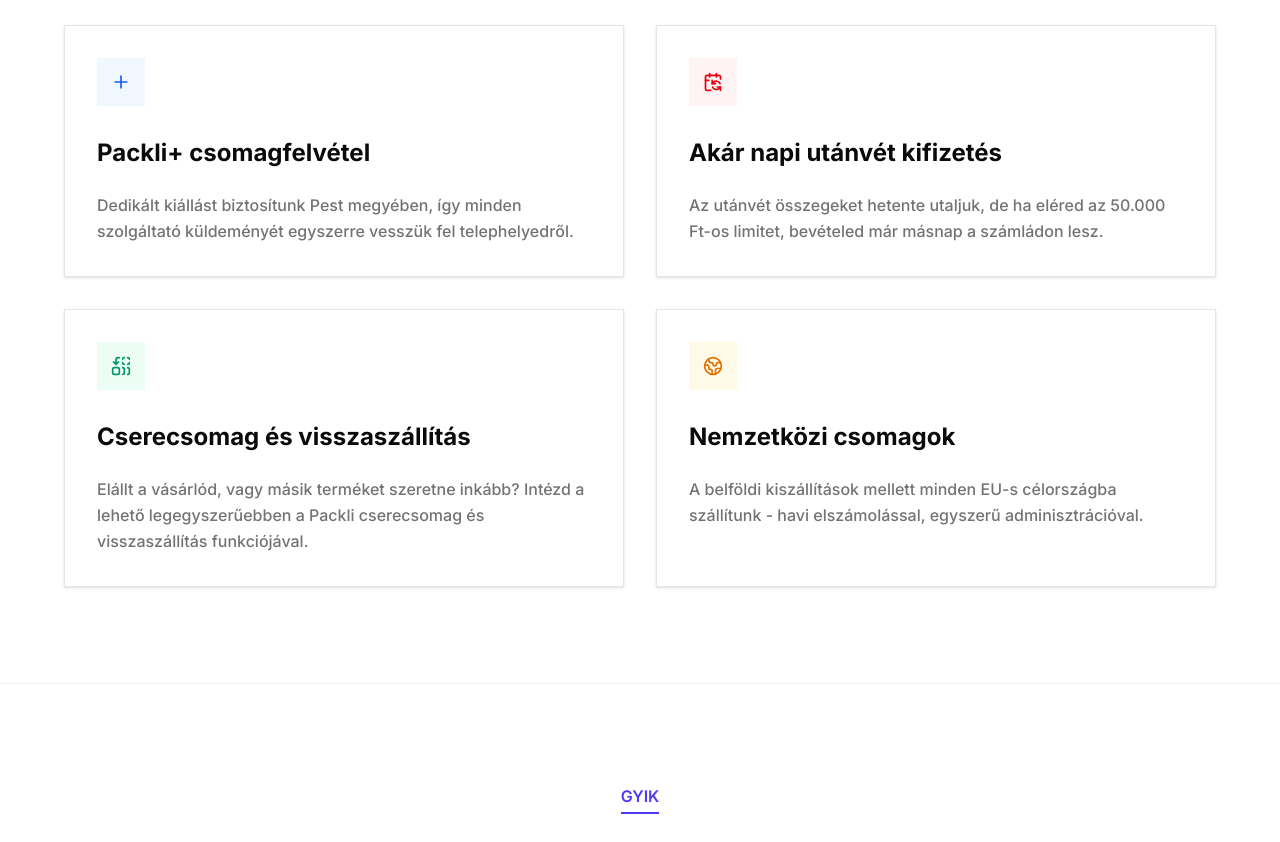
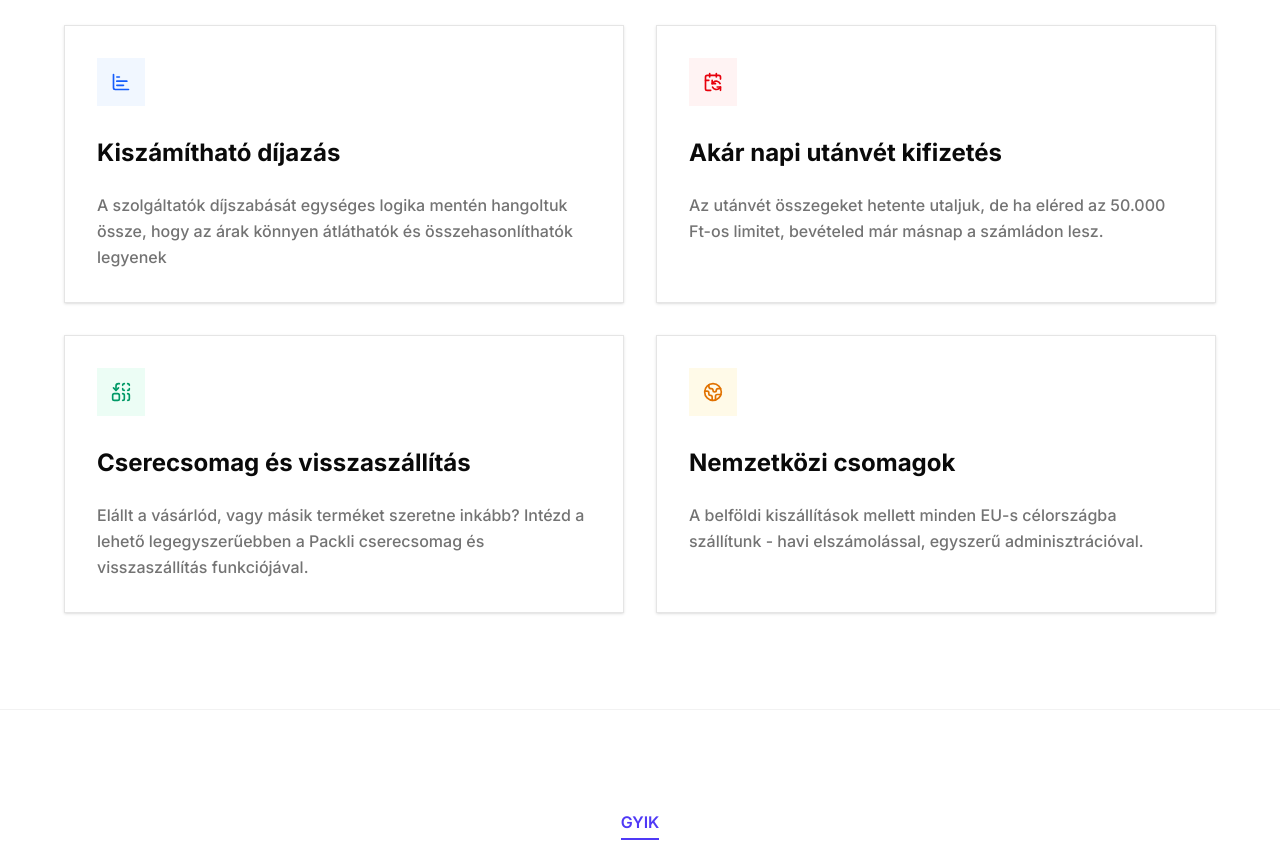
Before and after one commit to packli-hu/landing.packli.hu, a Next.js app: page / in a window 1280 px wide. Shown: the part 1940-2782 px from the top of the page. Built offline with nearby package versions, Linux system fonts and the light colour scheme.

Commit message:
Update features.tsx

```diff
--- a/components/features.tsx
+++ b/components/features.tsx
@@ -9,6 +9,7 @@
   ReplaceAll,
   Earth,
   Calculator,
+  ChartBarIcon,
 } from "lucide-react";
 import { cn } from "@/lib/utils";
 import { Button } from "./ui/button";
@@ -17,11 +18,11 @@
 const Features = () => {
   const features = [
     {
-      id: "packliplus",
-      icon: Plus,
-      title: "Packli+ csomagfelvétel",
+      id: "pricing",
+      icon: ChartBarIcon,
+      title: "Kiszámítható díjazás",
       description:
-        "Dedikált kiállást biztosítunk Pest megyében, így minden szolgáltató küldeményét egyszerre vesszük fel telephelyedről.",
+        "A szolgáltatók díjszabását egységes logika mentén hangoltuk össze, hogy az árak könnyen átláthatók és összehasonlíthatók legyenek",
       colors: {
         bg: "bg-blue-100/40 dark:bg-blue-950/40",
         icon: "text-blue-600",
@@ -130,7 +131,7 @@
               <Card
                 className={cn(
                   "h-full bg-background border border-border transition-all duration-500 p-8 relative overflow-hidden hover:shadow-lg",
-                  feature.colors.hover
+                  feature.colors.hover,
                 )}
               >
                 <CardContent className="p-0">
@@ -139,13 +140,13 @@
                     <div
                       className={cn(
                         "size-12  flex items-center justify-center group-hover:scale-110 transition-all duration-500 relative overflow-hidden",
-                        feature.colors.bg
+                        feature.colors.bg,
                       )}
                     >
                       <feature.icon
                         className={cn(
                           "size-5 relative z-10",
-                          feature.colors.icon
+                          feature.colors.icon,
                         )}
                       />
                     </div>
@@ -166,7 +167,7 @@
                   className={cn(
                     "absolute bottom-0 left-0 w-full h-1 bg-gradient-to-r transform scale-x-0 group-hover:scale-x-100 transition-transform duration-500 origin-left",
                     feature.colors.gradient,
-                    feature.colors.gradient
+                    feature.colors.gradient,
                   )}
                 />
 
```
